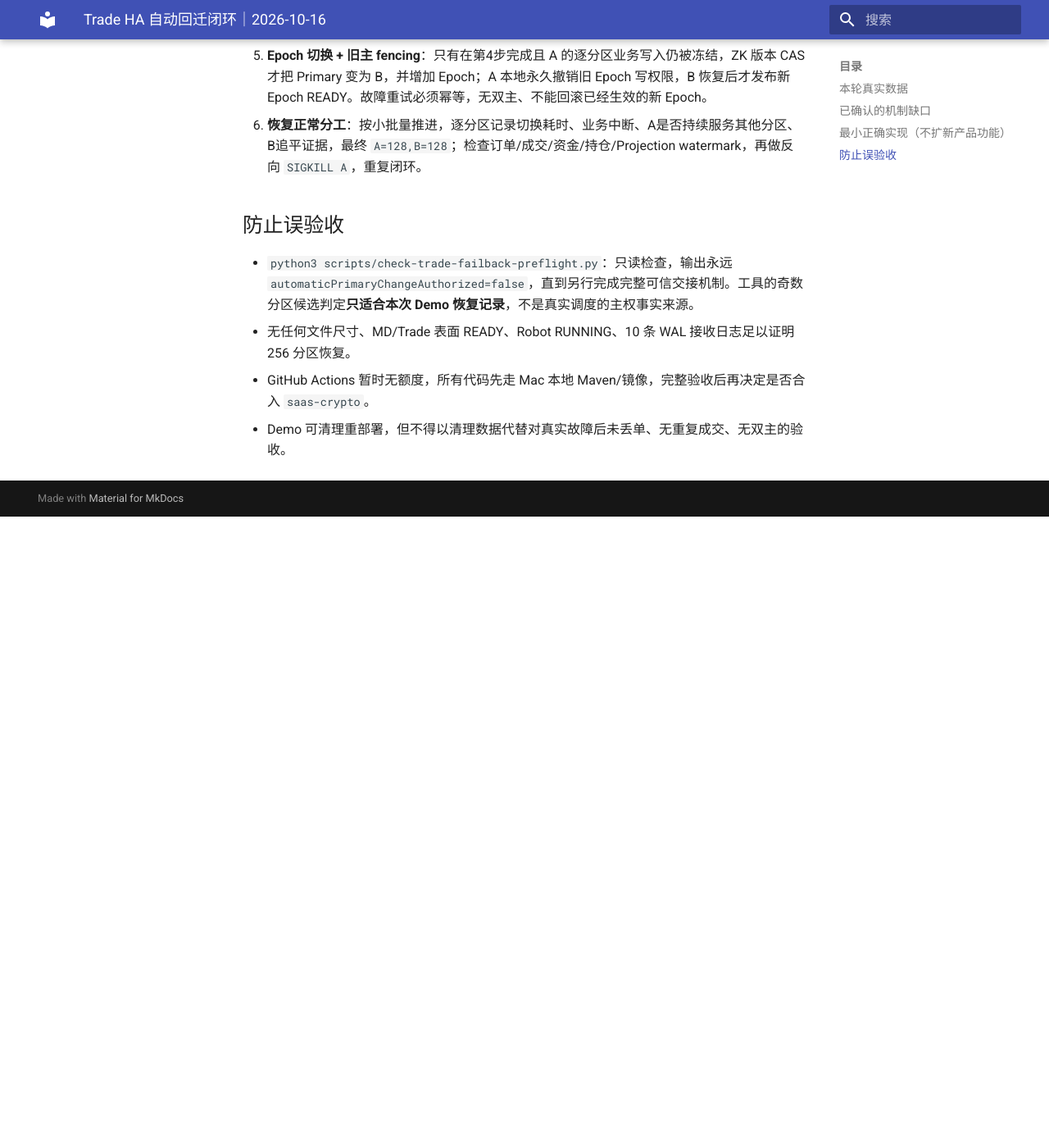
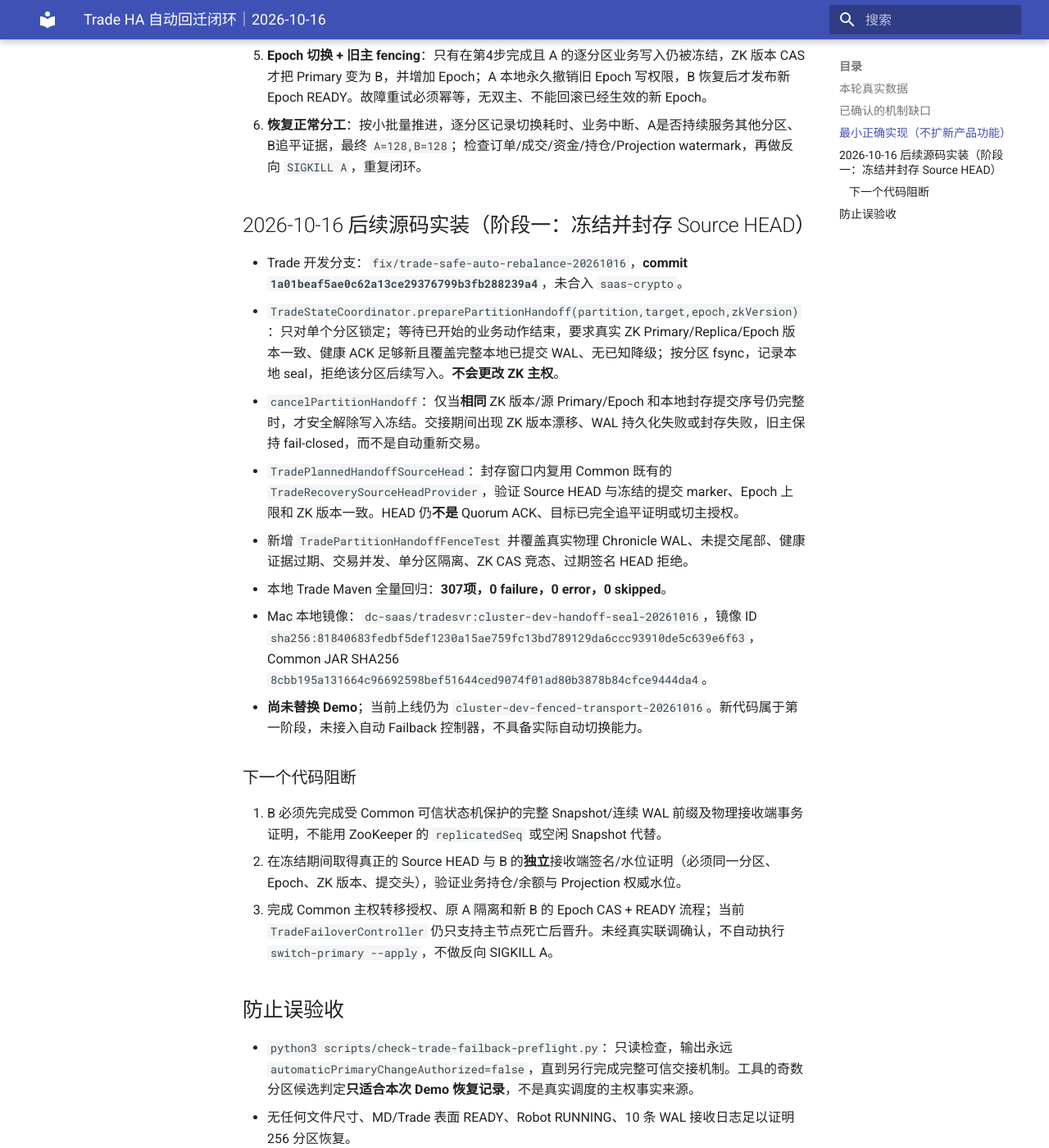
Before and after one commit to bliplink/dc-quant-deploy, an MkDocs documentation site: the page built from docs/TRADE_HA_AUTO_FAILBACK_CLOSURE_20261016.zh-CN.md, in a window 1280 px wide and 1400 px high, scrolled down 1615 px. Shown: the whole window at 82% size. Built offline with MkDocs 1.6.1 and Material for MkDocs 9.7.7, drawn with Linux system fonts in a browser that asks for light colours; before the commit the page ends 2245 px from its top, so only the background shows below that.

Commit message:
docs(trade-ha): record sealed live handoff HEAD implementation and remaining proof gates

```diff
--- a/docs/TRADE_HA_AUTO_FAILBACK_CLOSURE_20261016.zh-CN.md
+++ b/docs/TRADE_HA_AUTO_FAILBACK_CLOSURE_20261016.zh-CN.md
@@ -30,6 +30,24 @@
 5. **Epoch 切换 + 旧主 fencing**：只有在第4步完成且 A 的逐分区业务写入仍被冻结，ZK 版本 CAS 才把 Primary 变为 B，并增加 Epoch；A 本地永久撤销旧 Epoch 写权限，B 恢复后才发布新 Epoch READY。故障重试必须幂等，无双主、不能回滚已经生效的新 Epoch。
 6. **恢复正常分工**：按小批量推进，逐分区记录切换耗时、业务中断、A是否持续服务其他分区、B追平证据，最终 `A=128,B=128`；检查订单/成交/资金/持仓/Projection watermark，再做反向 `SIGKILL A`，重复闭环。
 
+
+## 2026-10-16 后续源码实装（阶段一：冻结并封存 Source HEAD）
+
+- Trade 开发分支：`fix/trade-safe-auto-rebalance-20261016`，**commit `1a01beaf5ae0c62a13ce29376799b3fb288239a4`**，未合入 `saas-crypto`。
+- `TradeStateCoordinator.preparePartitionHandoff(partition,target,epoch,zkVersion)`：只对单个分区锁定；等待已开始的业务动作结束，要求真实 ZK Primary/Replica/Epoch 版本一致、健康 ACK 足够新且覆盖完整本地已提交 WAL、无已知降级；按分区 fsync，记录本地 seal，拒绝该分区后续写入。**不会更改 ZK 主权**。
+- `cancelPartitionHandoff`：仅当**相同** ZK 版本/源 Primary/Epoch 和本地封存提交序号仍完整时，才安全解除写入冻结。交接期间出现 ZK 版本漂移、WAL 持久化失败或封存失败，旧主保持 fail-closed，而不是自动重新交易。
+- `TradePlannedHandoffSourceHead`：封存窗口内复用 Common 既有的 `TradeRecoverySourceHeadProvider`，验证 Source HEAD 与冻结的提交 marker、Epoch 上限和 ZK 版本一致。HEAD 仍**不是** Quorum ACK、目标已完全追平证明或切主授权。
+- 新增 `TradePartitionHandoffFenceTest` 并覆盖真实物理 Chronicle WAL、未提交尾部、健康证据过期、交易并发、单分区隔离、ZK CAS 竞态、过期签名 HEAD 拒绝。
+- 本地 Trade Maven 全量回归：**307项，0 failure，0 error，0 skipped**。
+- Mac 本地镜像：`dc-saas/tradesvr:cluster-dev-handoff-seal-20261016`，镜像 ID `sha256:81840683fedbf5def1230a15ae759fc13bd789129da6ccc93910de5c639e6f63`，Common JAR SHA256 `8cbb195a131664c96692598bef51644ced9074f01ad80b3878b84cfce9444da4`。
+- **尚未替换 Demo**；当前上线仍为 `cluster-dev-fenced-transport-20261016`。新代码属于第一阶段，未接入自动 Failback 控制器，不具备实际自动切换能力。
+
+### 下一个代码阻断
+
+1. B 必须先完成受 Common 可信状态机保护的完整 Snapshot/连续 WAL 前缀及物理接收端事务证明，不能用 ZooKeeper 的 `replicatedSeq` 或空闲 Snapshot 代替。
+2. 在冻结期间取得真正的 Source HEAD 与 B 的**独立**接收端签名/水位证明（必须同一分区、Epoch、ZK 版本、提交头），验证业务持仓/余额与 Projection 权威水位。
+3. 完成 Common 主权转移授权、原 A 隔离和新 B 的 Epoch CAS + READY 流程；当前 `TradeFailoverController` 仍只支持主节点死亡后晋升。未经真实联调确认，不自动执行 `switch-primary --apply`，不做反向 SIGKILL A。
+
 ## 防止误验收
 
 - `python3 scripts/check-trade-failback-preflight.py`：只读检查，输出永远 `automaticPrimaryChangeAuthorized=false`，直到另行完成完整可信交接机制。工具的奇数分区候选判定**只适合本次 Demo 恢复记录**，不是真实调度的主权事实来源。
```
